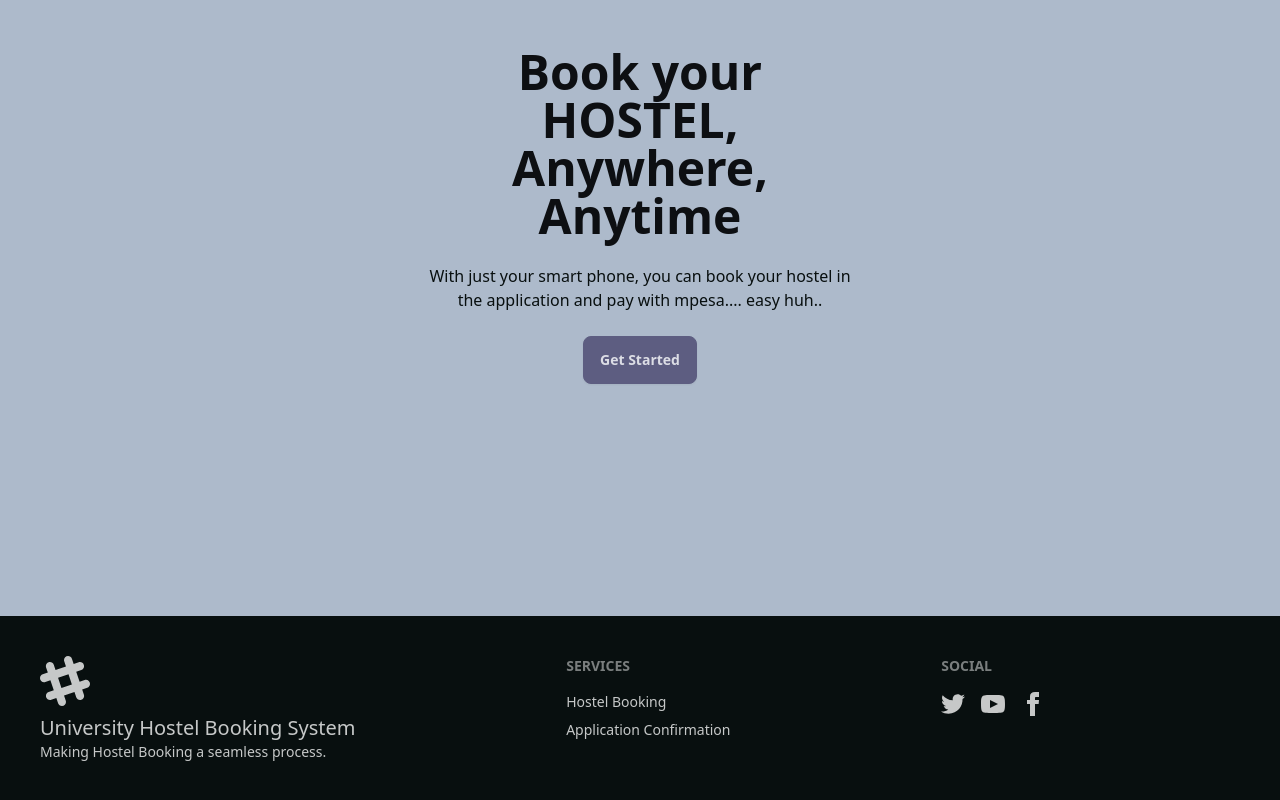
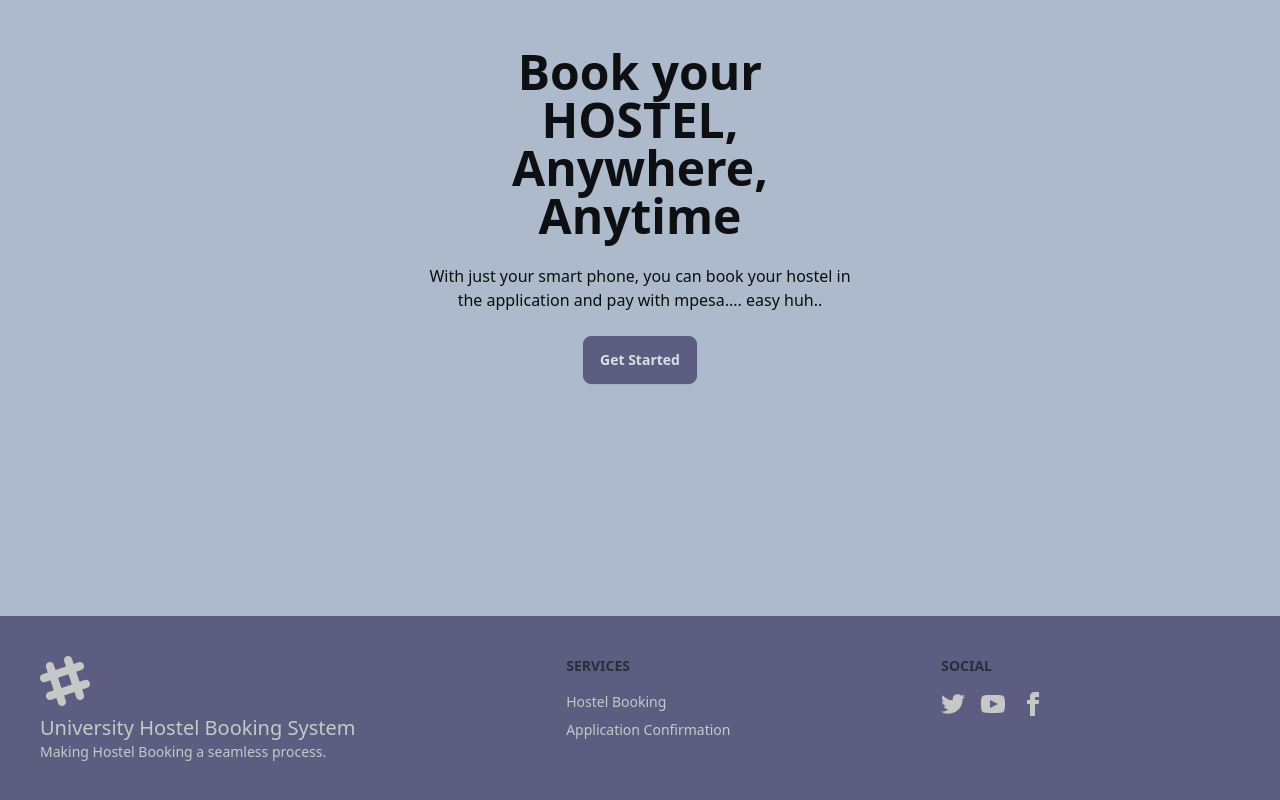
Before and after one commit to EvansMungai/UHBUI, an Angular app: page / in a window 1280 px wide. Shown: the part 252-1052 px from the top of the page. Built offline with nearby package versions, Linux system fonts and the light colour scheme.

Commit message:
Change footer color

```diff
--- a/components/elements/footer/footer.component.html
+++ b/components/elements/footer/footer.component.html
@@ -1,4 +1,4 @@
-<footer class="footer bg-neutral text-neutral-content p-10">
+<footer class="footer bg-secondary text-neutral-content p-10">
     <aside>
         <svg width="50" height="50" viewBox="0 0 24 24" xmlns="http://www.w3.org/2000/svg" fill-rule="evenodd"
             clip-rule="evenodd" class="fill-current">
@@ -13,12 +13,12 @@
         </p>
     </aside>
     <nav>
-        <h6 class="footer-title">Services</h6>
+        <h6 class="footer-title text-neutral">Services</h6>
         <a class="link link-hover">Hostel Booking</a>
         <a class="link link-hover">Application Confirmation</a>
       </nav>
     <nav>
-        <h6 class="footer-title">Social</h6>
+        <h6 class="footer-title text-neutral">Social</h6>
         <div class="grid grid-flow-col gap-4">
             <a href="https://x.com/">
                 <svg xmlns="http://www.w3.org/2000/svg" width="24" height="24" viewBox="0 0 24 24" class="fill-current">
```
